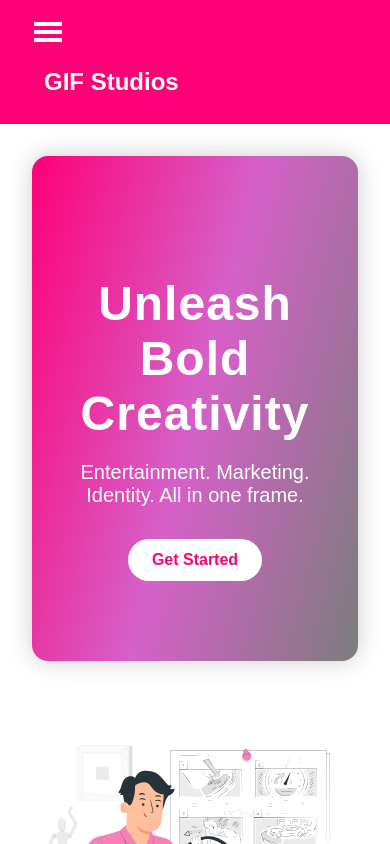
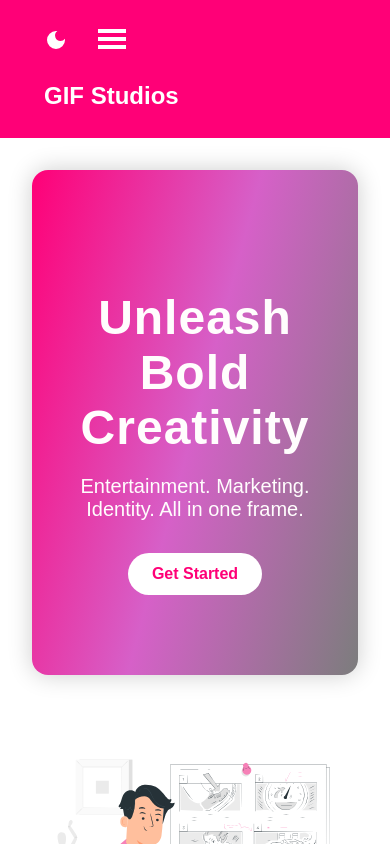
Before and after one commit to pavan-pani/GIF-studio, a React (Vite) app in the folder gifstudio/: page / in a window 390 px wide. Shown: the top 844 px of the page. Built offline with nearby package versions, Linux system fonts and the light colour scheme.

Commit message:
responsive fix

```diff
--- a/gifstudio/src/components/Navbar.tsx
+++ b/gifstudio/src/components/Navbar.tsx
@@ -7,7 +7,7 @@ import { MdDarkMode } from "react-icons/md";
 import { CiLight } from "react-icons/ci";
 
 function Navbar() {
-  const { theme, toggleTheme } = useTheme(); // <-- Get theme from context
+  const { theme, toggleTheme } = useTheme();
   const [menuOpen, setMenuOpen] = useState(false);
   const navigate = useNavigate();
   const navigateHome = () => navigate("/");
@@ -27,7 +27,7 @@ function Navbar() {
       <div className="mobile-controls">
         <button
           type="button"
-          className="theme-toggle hide-mobile"
+          className="theme-toggle"
           onClick={toggleTheme}
           aria-label={`Switch to ${theme === "dark" ? "light" : "dark"} mode`}
           aria-checked={theme === "dark"}
```
Also changed, not shown: gifstudio/package.json (+1 -8 lines), 1 other file (tests, documents, lock files or other folders).
